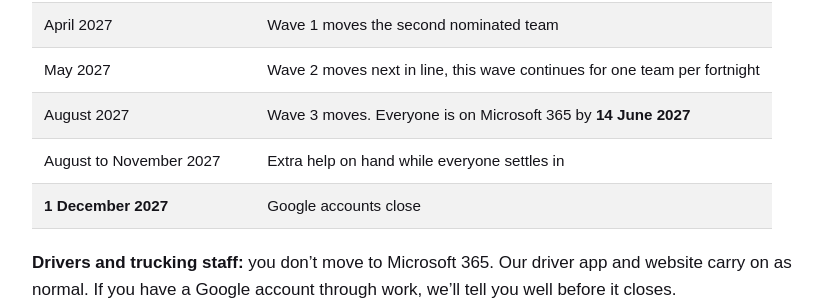
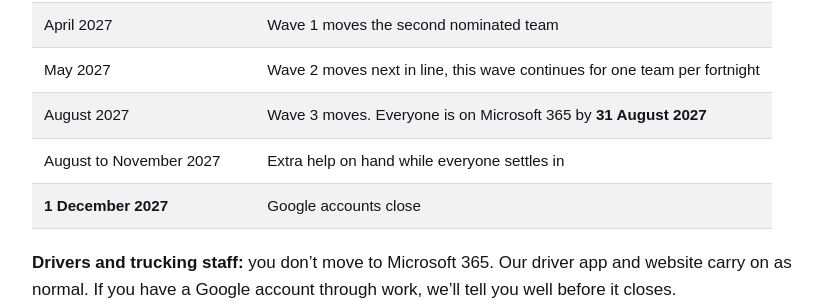
Before and after one commit to kimberley-coho-yolo/coho-news, a Jekyll site: the page built from key-dates.md, in a window 1280 px wide. Shown: the part 669-969 px from the top of the page, without its empty margins (208-1030 px from the left). Built offline with Jekyll 4.4.1, drawn with Linux system fonts in a browser that asks for light colours.

Commit message:
typo updates to dates

```diff
--- a/key-dates.md
+++ b/key-dates.md
@@ -18,7 +18,7 @@ These are the **planned** dates. If anything moves, we'll update this page and t
 | March 2027 | Pilot group moves first (about 10 people, including our champions) |
 | April 2027 | Wave 1 moves the second nominated team |
 | May 2027 | Wave 2 moves next in line, this wave continues for one team per fortnight |
-| August 2027 | Wave 3 moves. Everyone is on Microsoft 365 by **14 June 2027** |
+| August 2027 | Wave 3 moves. Everyone is on Microsoft 365 by **31 August 2027** |
 | August to November 2027 | Extra help on hand while everyone settles in |
 | **1 December 2027** | Google accounts close |
 
```
